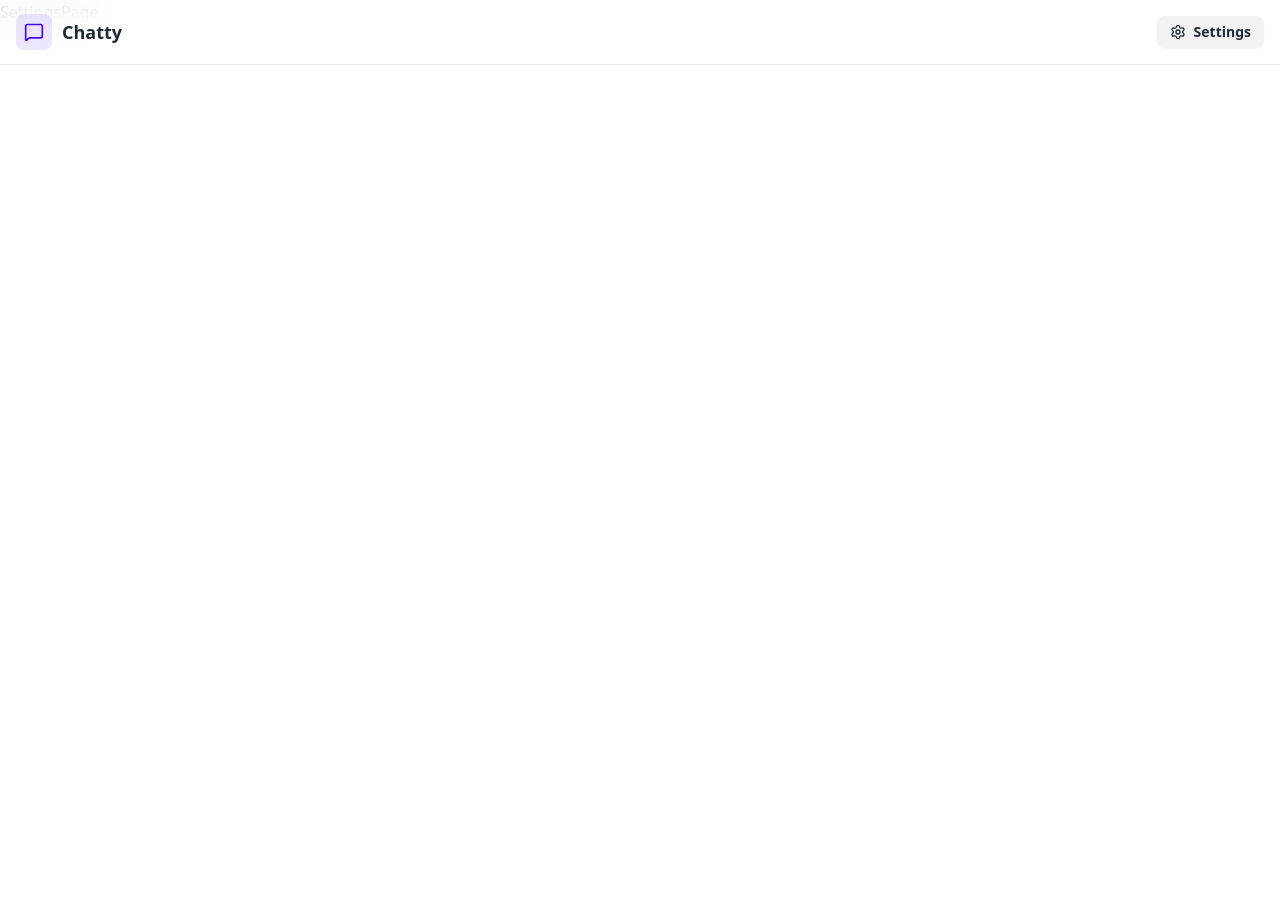
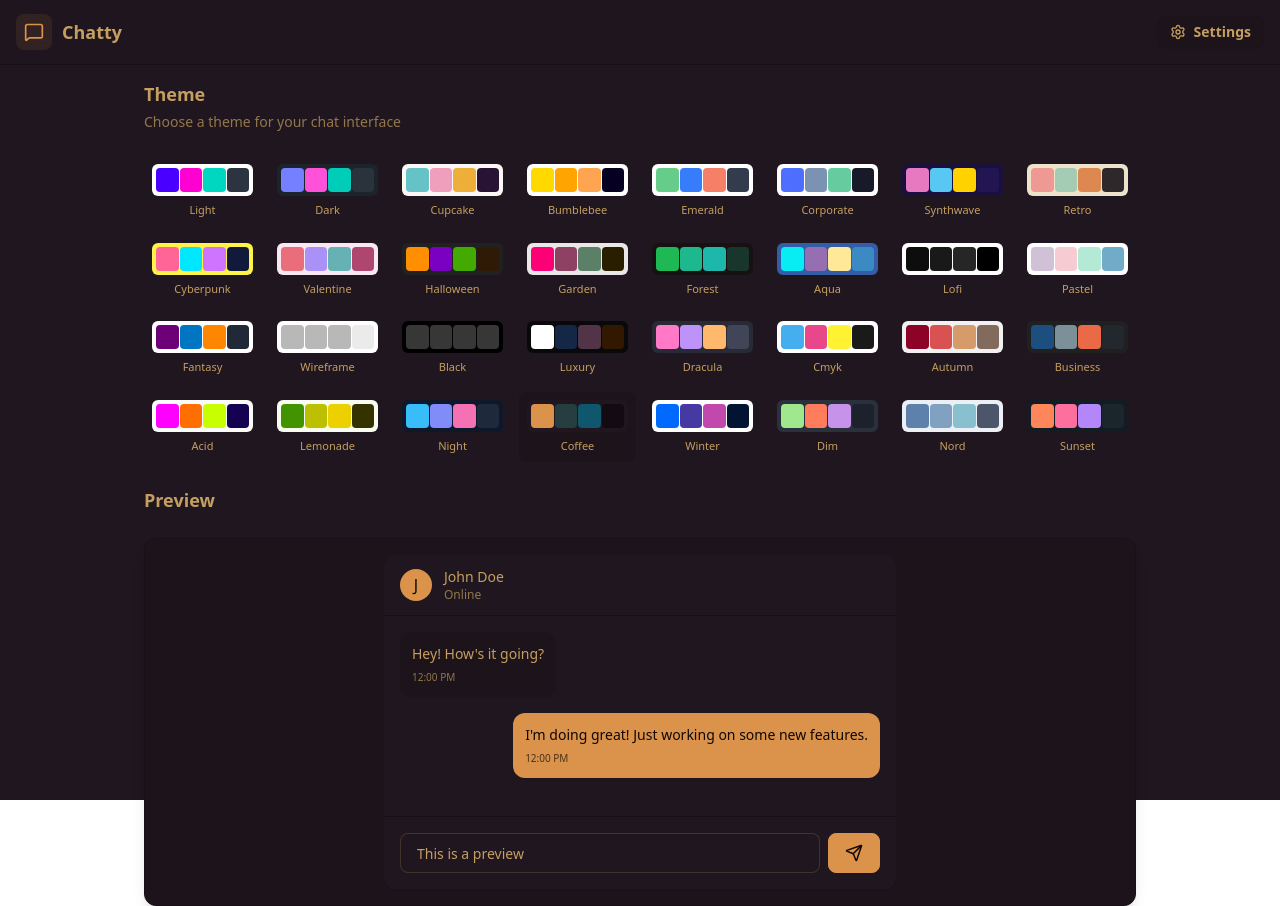
Before and after one commit to estacioramalho/chat-app, a React (Vite) app in the folder frontend/: page /settings in a window 1280 px wide. Before the commit the page ends 800 px from the top, so only its background shows below. Built offline with nearby package versions, Linux system fonts and the light colour scheme; no server answers.

Commit message:
feat: implement theme selection and preview functionality in settings page

```diff
--- a/frontend/src/App.jsx
+++ b/frontend/src/App.jsx
@@ -12,10 +12,11 @@
 
 import { Loader } from "lucide-react";
 import { Toaster } from "react-hot-toast";
+import { useThemeStore } from "./store/useThemeStore";
 
 const App = () => {
   const { authUser, checkAuth, isCheckingAuth } = useAuthStore();
-
+  const { theme } = useThemeStore();
   useEffect(() => {
     checkAuth();
   }, [checkAuth]);
@@ -30,7 +31,7 @@
     );
 
   return (
-    <div>
+    <div data-theme={theme}>
       <Navbar />
 
       <Routes>
--- /dev/null
+++ b/frontend/src/constants/index.js
@@ -0,0 +1,34 @@
+export const THEMES = [
+  "light",
+  "dark",
+  "cupcake",
+  "bumblebee",
+  "emerald",
+  "corporate",
+  "synthwave",
+  "retro",
+  "cyberpunk",
+  "valentine",
+  "halloween",
+  "garden",
+  "forest",
+  "aqua",
+  "lofi",
+  "pastel",
+  "fantasy",
+  "wireframe",
+  "black",
+  "luxury",
+  "dracula",
+  "cmyk",
+  "autumn",
+  "business",
+  "acid",
+  "lemonade",
+  "night",
+  "coffee",
+  "winter",
+  "dim",
+  "nord",
+  "sunset",
+];
--- a/frontend/src/pages/SettingsPage.jsx
+++ b/frontend/src/pages/SettingsPage.jsx
@@ -1,7 +1,135 @@
-import React from "react";
+import { THEMES } from "../constants";
+import { useThemeStore } from "../store/useThemeStore";
+import { Send } from "lucide-react";
+
+const PREVIEW_MESSAGES = [
+  { id: 1, content: "Hey! How's it going?", isSent: false },
+  {
+    id: 2,
+    content: "I'm doing great! Just working on some new features.",
+    isSent: true,
+  },
+];
 
 const SettingsPage = () => {
-  return <div>SettingsPage</div>;
+  const { theme, setTheme } = useThemeStore();
+
+  return (
+    <div className="h-screen container mx-auto px-4 pt-20 max-w-5xl">
+      <div className="space-y-6">
+        <div className="flex flex-col gap-1">
+          <h2 className="text-lg font-semibold">Theme</h2>
+          <p className="text-sm text-base-content/70">
+            Choose a theme for your chat interface
+          </p>
+        </div>
+
+        <div className="grid grid-cols-4 sm:grid-cols-6 md:grid-cols-8 gap-2">
+          {THEMES.map((t) => (
+            <button
+              key={t}
+              className={`
+                group flex flex-col items-center gap-1.5 p-2 rounded-lg transition-colors
+                ${theme === t ? "bg-base-200" : "hover:bg-base-200/50"}
+              `}
+              onClick={() => setTheme(t)}
+            >
+              <div
+                className="relative h-8 w-full rounded-md overflow-hidden"
+                data-theme={t}
+              >
+                <div className="absolute inset-0 grid grid-cols-4 gap-px p-1">
+                  <div className="rounded bg-primary"></div>
+                  <div className="rounded bg-secondary"></div>
+                  <div className="rounded bg-accent"></div>
+                  <div className="rounded bg-neutral"></div>
+                </div>
+              </div>
+              <span className="text-[11px] font-medium truncate w-full text-center">
+                {t.charAt(0).toUpperCase() + t.slice(1)}
+              </span>
+            </button>
+          ))}
+        </div>
+
+        {/* Preview Section */}
+        <h3 className="text-lg font-semibold mb-3">Preview</h3>
+        <div className="rounded-xl border border-base-300 overflow-hidden bg-base-100 shadow-lg">
+          <div className="p-4 bg-base-200">
+            <div className="max-w-lg mx-auto">
+              {/* Mock Chat UI */}
+              <div className="bg-base-100 rounded-xl shadow-sm overflow-hidden">
+                {/* Chat Header */}
+                <div className="px-4 py-3 border-b border-base-300 bg-base-100">
+                  <div className="flex items-center gap-3">
+                    <div className="w-8 h-8 rounded-full bg-primary flex items-center justify-center text-primary-content font-medium">
+                      J
+                    </div>
+                    <div>
+                      <h3 className="font-medium text-sm">John Doe</h3>
+                      <p className="text-xs text-base-content/70">Online</p>
+                    </div>
+                  </div>
+                </div>
+
+                {/* Chat Messages */}
+                <div className="p-4 space-y-4 min-h-[200px] max-h-[200px] overflow-y-auto bg-base-100">
+                  {PREVIEW_MESSAGES.map((message) => (
+                    <div
+                      key={message.id}
+                      className={`flex ${
+                        message.isSent ? "justify-end" : "justify-start"
+                      }`}
+                    >
+                      <div
+                        className={`
+                          max-w-[80%] rounded-xl p-3 shadow-sm
+                          ${
+                            message.isSent
+                              ? "bg-primary text-primary-content"
+                              : "bg-base-200"
+                          }
+                        `}
+                      >
+                        <p className="text-sm">{message.content}</p>
+                        <p
+                          className={`
+                            text-[10px] mt-1.5
+                            ${
+                              message.isSent
+                                ? "text-primary-content/70"
+                                : "text-base-content/70"
+                            }
+                          `}
+                        >
+                          12:00 PM
+                        </p>
+                      </div>
+                    </div>
+                  ))}
+                </div>
+
+                {/* Chat Input */}
+                <div className="p-4 border-t border-base-300 bg-base-100">
+                  <div className="flex gap-2">
+                    <input
+                      type="text"
+                      className="input input-bordered flex-1 text-sm h-10"
+                      placeholder="Type a message..."
+                      value="This is a preview"
+                      readOnly
+                    />
+                    <button className="btn btn-primary h-10 min-h-0">
+                      <Send size={18} />
+                    </button>
+                  </div>
+                </div>
+              </div>
+            </div>
+          </div>
+        </div>
+      </div>
+    </div>
+  );
 };
-
 export default SettingsPage;
--- /dev/null
+++ b/frontend/src/store/useThemeStore.js
@@ -0,0 +1,9 @@
+import { create } from "zustand";
+
+export const useThemeStore = create((set) => ({
+  theme: localStorage.getItem("chat-theme") || "coffee",
+  setTheme: (theme) => {
+    localStorage.setItem("chat-theme", theme);
+    set({ theme });
+  },
+}));
--- a/frontend/tailwind.config.js
+++ b/frontend/tailwind.config.js
@@ -7,4 +7,40 @@
     extend: {},
   },
   plugins: [daisyui],
+  daisyui: {
+    themes: [
+      "light",
+      "dark",
+      "cupcake",
+      "bumblebee",
+      "emerald",
+      "corporate",
+      "synthwave",
+      "retro",
+      "cyberpunk",
+      "valentine",
+      "halloween",
+      "garden",
+      "forest",
+      "aqua",
+      "lofi",
+      "pastel",
+      "fantasy",
+      "wireframe",
+      "black",
+      "luxury",
+      "dracula",
+      "cmyk",
+      "autumn",
+      "business",
+      "acid",
+      "lemonade",
+      "night",
+      "coffee",
+      "winter",
+      "dim",
+      "nord",
+      "sunset",
+    ],
+  },
 };
```
